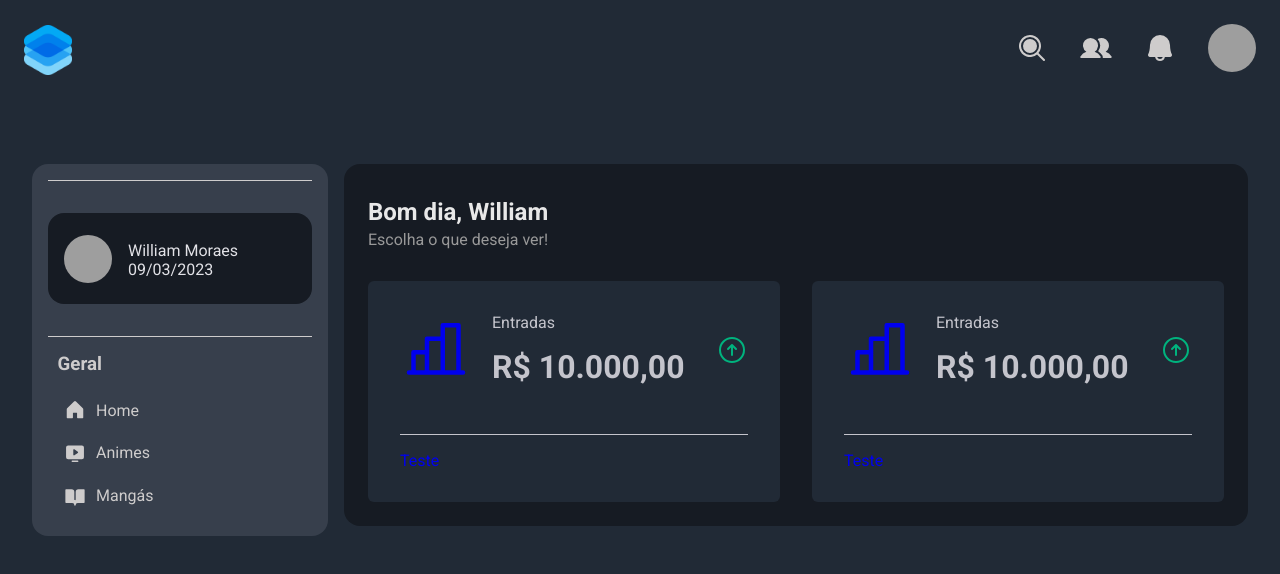
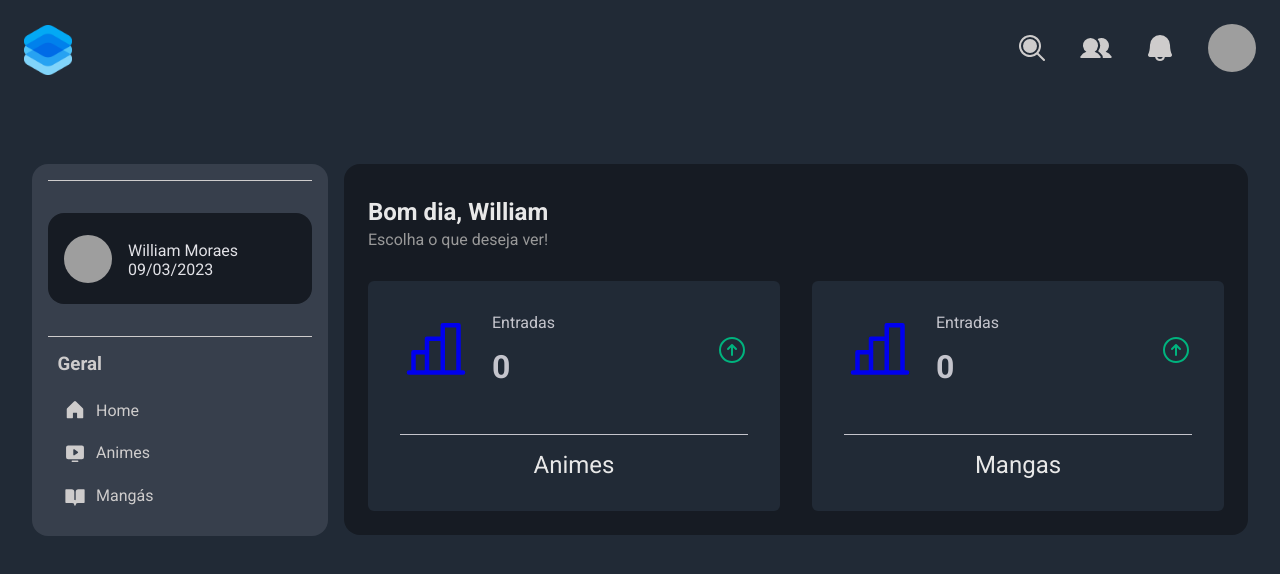
Before and after one commit to williammoraes77/reactjs-anime, a React (Vite) app: page / in a window 1280 px wide. Shown: the top 574 px of the page. Built offline with nearby package versions, Linux system fonts and the light colour scheme; no server answers; grey boxes are pictures that could not be loaded.

Commit message:
add HomeCard

```diff
--- a/src/components/BalanceCard/index.tsx
+++ b/src/components/HomeCard/index.tsx
@@ -1,9 +1,5 @@
-import {
-  ArrowCircleDown,
-  ArrowCircleUp,
-  CurrencyDollar,
-  ChartBar,
-} from "@phosphor-icons/react";
+import { ArrowCircleUp, ChartBar } from "@phosphor-icons/react";
+import { FC, SVGProps } from "react";
 
 import { priceFormatter } from "../../utils/formatter";
 import {
@@ -13,20 +9,26 @@ import {
   TopContent,
 } from "./styles";
 
-export function BalanceCard() {
+interface Props {
+  name: string;
+  amount: number;
+  // icon?: FC<SVGProps>;
+}
+
+export function HomeCard({ name, amount }: Props) {
   return (
     <BalanceContent>
       <TopContent>
         <ChartBar size={72} />
         <header>
           <span>Entradas</span>
-          <strong>{priceFormatter.format(10000)}</strong>
+          <strong>{amount}</strong>
         </header>
 
         <ArrowCircleUp size={32} color="#00b37e" />
       </TopContent>
       <BottomContent>
-        <BottomLink>Teste</BottomLink>
+        <BottomLink>{name}</BottomLink>
       </BottomContent>
     </BalanceContent>
   );
--- a/src/components/BalanceCard/styles.ts
+++ b/src/components/HomeCard/styles.ts
@@ -30,4 +30,8 @@ export const BottomContent = styled.div`
   padding-top: 1rem;
 `;
 
-export const BottomLink = styled.p``;
+export const BottomLink = styled.p`
+  text-align: center;
+  color: ${({ theme }) => theme.fontColorLight};
+  font-size: 1.5rem;
+`;
--- a/src/pages/AnimeDetail/index.tsx
+++ b/src/pages/AnimeDetail/index.tsx
@@ -1,6 +1,6 @@
 import React, { useEffect, useState } from "react";
 import { NavLink, useParams } from "react-router-dom";
-import { BalanceCard } from "../../components/BalanceCard";
+import { BalanceCard } from "../../components/HomeCard";
 import { Header } from "../../components/Header";
 import { Sidebar } from "../../components/Sidebar";
 import { api } from "../../server/api";
--- a/src/pages/AnimesList/index.tsx
+++ b/src/pages/AnimesList/index.tsx
@@ -38,7 +38,7 @@ export function AnimeList() {
   const [totalItens, setTotalItens] = useState(0);
   const [offset, setOffset] = useState(0);
 
-  async function getData() {
+  async function loadAnimes() {
     try {
       const response = await api.get(
         `/anime?page[limit]=20&page[offset]=${offset}`
@@ -51,7 +51,7 @@ export function AnimeList() {
   }
 
   useEffect(() => {
-    getData();
+    loadAnimes();
   }, [offset]);
   return (
     <div>
--- a/src/pages/Home/index.tsx
+++ b/src/pages/Home/index.tsx
@@ -1,6 +1,6 @@
-import React from "react";
+import React, { useEffect, useState } from "react";
 import { NavLink } from "react-router-dom";
-import { BalanceCard } from "../../components/BalanceCard";
+import { HomeCard } from "../../components/HomeCard";
 import { Header } from "../../components/Header";
 import { Sidebar } from "../../components/Sidebar";
 
@@ -15,8 +15,34 @@ import {
   CreateButtom,
   BodyContent,
 } from "./styles";
+import { api } from "../../server/api";
 
 export function Home() {
+  const [animesAmount, setAnimesAmount] = useState(0);
+  const [mangasAmount, setMangasAmount] = useState(0);
+
+  async function loadAnimesAmount() {
+    try {
+      const response = await api.get("/anime");
+
+      console.log(response.data.meta.count);
+      setAnimesAmount(response.data.meta.count);
+    } catch (error) {}
+  }
+  async function loadMangasAmount() {
+    try {
+      const response = await api.get("/manga");
+
+      console.log(response.data.meta.count);
+      setMangasAmount(response.data.meta.count);
+    } catch (error) {}
+  }
+
+  useEffect(() => {
+    loadAnimesAmount();
+    loadMangasAmount();
+  }, []);
+
   return (
     <div>
       <Wrapper>
@@ -30,10 +56,10 @@ export function Home() {
           </PageTitleContainer>
           <BodyContent>
             <NavLink to="/animes" title="Animes">
-              <BalanceCard />
+              <HomeCard name="Animes" amount={animesAmount} />
             </NavLink>
-            <NavLink to="/mangas" title="Mangas">
-              <BalanceCard />
+            <NavLink to="/mangas" title="Mangás">
+              <HomeCard name="Mangas" amount={mangasAmount} />
             </NavLink>
           </BodyContent>
         </main>
--- a/src/pages/MangaDetail/index.tsx
+++ b/src/pages/MangaDetail/index.tsx
@@ -1,7 +1,5 @@
 import React, { useEffect, useState } from "react";
 import { NavLink, useParams } from "react-router-dom";
-import { BalanceCard } from "../../components/BalanceCard";
-import { Header } from "../../components/Header";
 import { Sidebar } from "../../components/Sidebar";
 import { api } from "../../server/api";
 
@@ -61,7 +59,6 @@ export function MangaDetail() {
   }
 
   useEffect(() => {
-    console.log("aqiiijnkbjhbn");
     if (id) {
       loadManga(id);
     }
```
